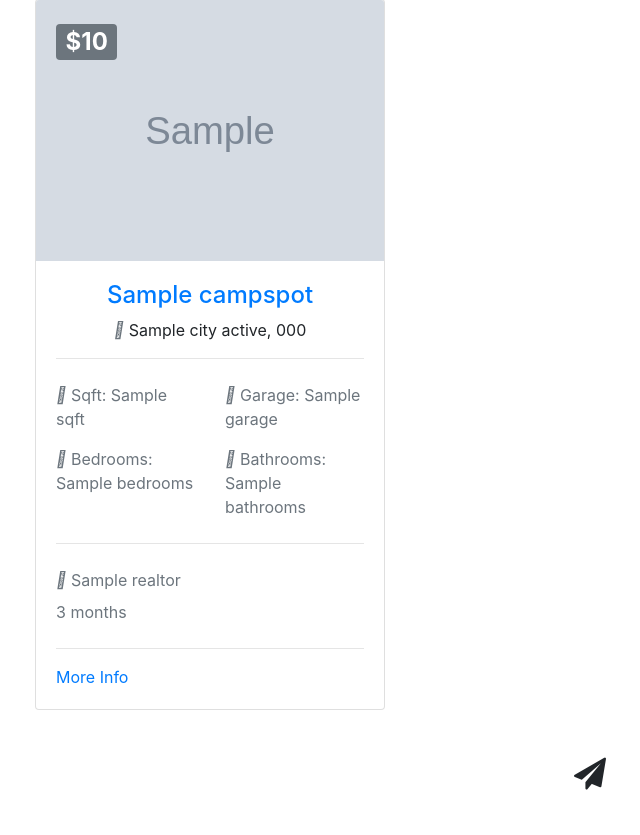
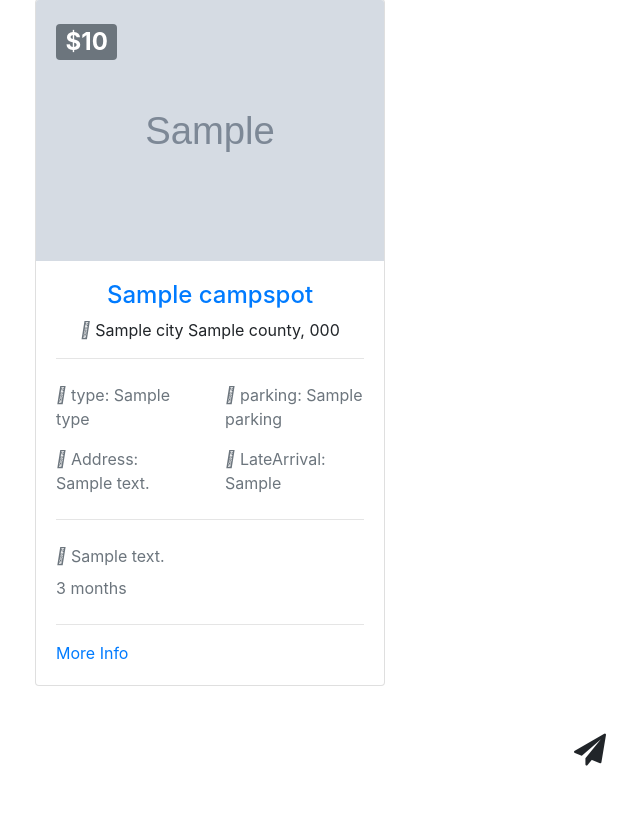
Before and after one commit to samathaluca/lazycamp, a Django app: template templates/campspots/campspots.html in a window 1280 px wide. Shown: the part 408-1243 px from the top of the page, without its empty margins (50-690 px from the left). Run offline with Django 3.2, Linux system fonts and the light colour scheme; the template is opened without the code that fills it: most values are stand-ins (such as "Sample title", 1, 10 or a date in 2020); grey boxes marked "Sample" are stand-in pictures; some libraries are stand-ins or nearby versions.

```diff
--- a/templates/campspots/campspots.html
+++ b/templates/campspots/campspots.html
@@ -49,25 +49,25 @@
                   <div class="campspot-heading text-center">
                     <h4 class="text-primary">{{ campspot.title }}</h4>
                     <p>
-                      <i class="fas fa-map-marker text-secondary"></i> {{ campspot.city }} {{ campspot.state }}, {{ campspot.zipcode }}</p>
+                      <i class="fas fa-map-marker text-secondary"></i> {{ campspot.city }} {{ campspot.county }}, {{ campspot.postcode }}</p>
                   </div>
                   <hr>
                   <div class="row py-2 text-secondary">
                     <div class="col-6">
-                      <i class="fas fa-th-large"></i> Sqft: {{ campspot.sqft }}</div>
+                      <i class="fas fa-th-large"></i> type: {{ campspot.type }}</div>
                     <div class="col-6">
-                      <i class="fas fa-car"></i> Garage: {{ campspot.garage }}</div>
+                      <i class="fas fa-car"></i> parking: {{ campspot.parking }}</div>
                   </div>
                   <div class="row py-2 text-secondary">
                     <div class="col-6">
-                      <i class="fas fa-bed"></i> Bedrooms: {{ campspot.bedrooms }}</div>
+                      <i class="fas fa-bed"></i> Address: {{ campspot.address }}</div>
                     <div class="col-6">
-                      <i class="fas fa-bath"></i> Bathrooms: {{ campspot.bathrooms }}</div>
+                      <i class="fas fa-bath"></i> LateArrival: {{ campspot.LateArrival }}</div>
                   </div>
                   <hr>
                   <div class="row py-2 text-secondary">
                     <div class="col-12">
-                      <i class="fas fa-user"></i> {{ campspot.realtor }}</div>
+                      <i class="fas fa-user"></i> {{ campspot.description }}</div>
                   </div>
                   <div class="row text-secondary pb-2">
                     <div class="col-6">
```
Also changed, not shown: campspot/tests.py (+11 -11 lines).
